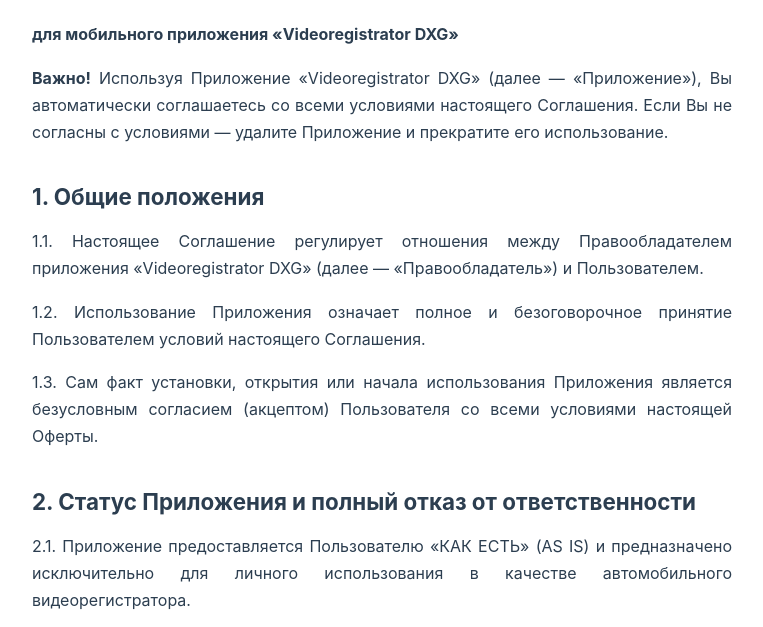
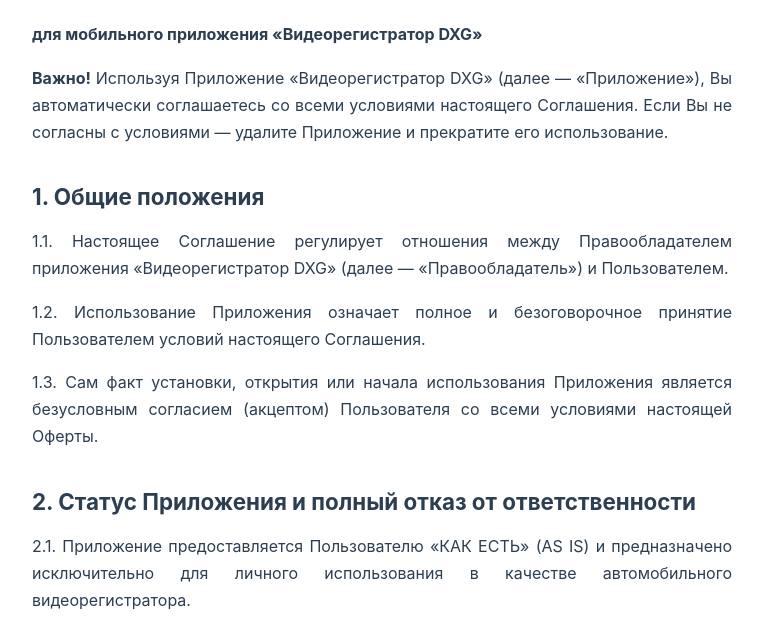
Before and after one commit to kayfull-in/Videoregistrator-DXG, a plain HTML site: page terms.html in a window 1280 px wide. Shown: the part 132-759 px from the top of the page, without its empty margins (258-1021 px from the left). Drawn offline with Linux system fonts and the light colour scheme.

Commit message:
Update terms.html

```diff
--- a/terms.html
+++ b/terms.html
@@ -3,7 +3,7 @@
 <head>
     <meta charset="UTF-8">
     <meta name="viewport" content="width=device-width, initial-scale=1.0">
-    <title>Пользовательское соглашение — Videoregistrator DXG</title>
+    <title>Пользовательское соглашение — Видеорегистратор DXG</title>
     <style>
         * { box-sizing: border-box; margin: 0; padding: 0; }
         body { font-family: -apple-system, BlinkMacSystemFont, "Segoe UI", Roboto, Helvetica, Arial, sans-serif; line-height: 1.7; color: #2c3e50; background-color: #f8f9fa; padding: 20px; }
@@ -22,12 +22,12 @@
 <body>
     <div class="container">
         <h1>Пользовательское соглашение (Оферта)</h1>
-        <p><strong>для мобильного приложения «Videoregistrator DXG»</strong></p>
+        <p><strong>для мобильного приложения «Видеорегистратор DXG»</strong></p>
 
-        <p><strong>Важно!</strong> Используя Приложение «Videoregistrator DXG» (далее — «Приложение»), Вы автоматически соглашаетесь со всеми условиями настоящего Соглашения. Если Вы не согласны с условиями — удалите Приложение и прекратите его использование.</p>
+        <p><strong>Важно!</strong> Используя Приложение «Видеорегистратор DXG» (далее — «Приложение»), Вы автоматически соглашаетесь со всеми условиями настоящего Соглашения. Если Вы не согласны с условиями — удалите Приложение и прекратите его использование.</p>
 
         <h2>1. Общие положения</h2>
-        <p>1.1. Настоящее Соглашение регулирует отношения между Правообладателем приложения «Videoregistrator DXG» (далее — «Правообладатель») и Пользователем.</p>
+        <p>1.1. Настоящее Соглашение регулирует отношения между Правообладателем приложения «Видеорегистратор DXG» (далее — «Правообладатель») и Пользователем.</p>
         <p>1.2. Использование Приложения означает полное и безоговорочное принятие Пользователем условий настоящего Соглашения.</p>
         <p>1.3. Сам факт установки, открытия или начала использования Приложения является безусловным согласием (акцептом) Пользователя со всеми условиями настоящей Оферты.</p>
 
```
